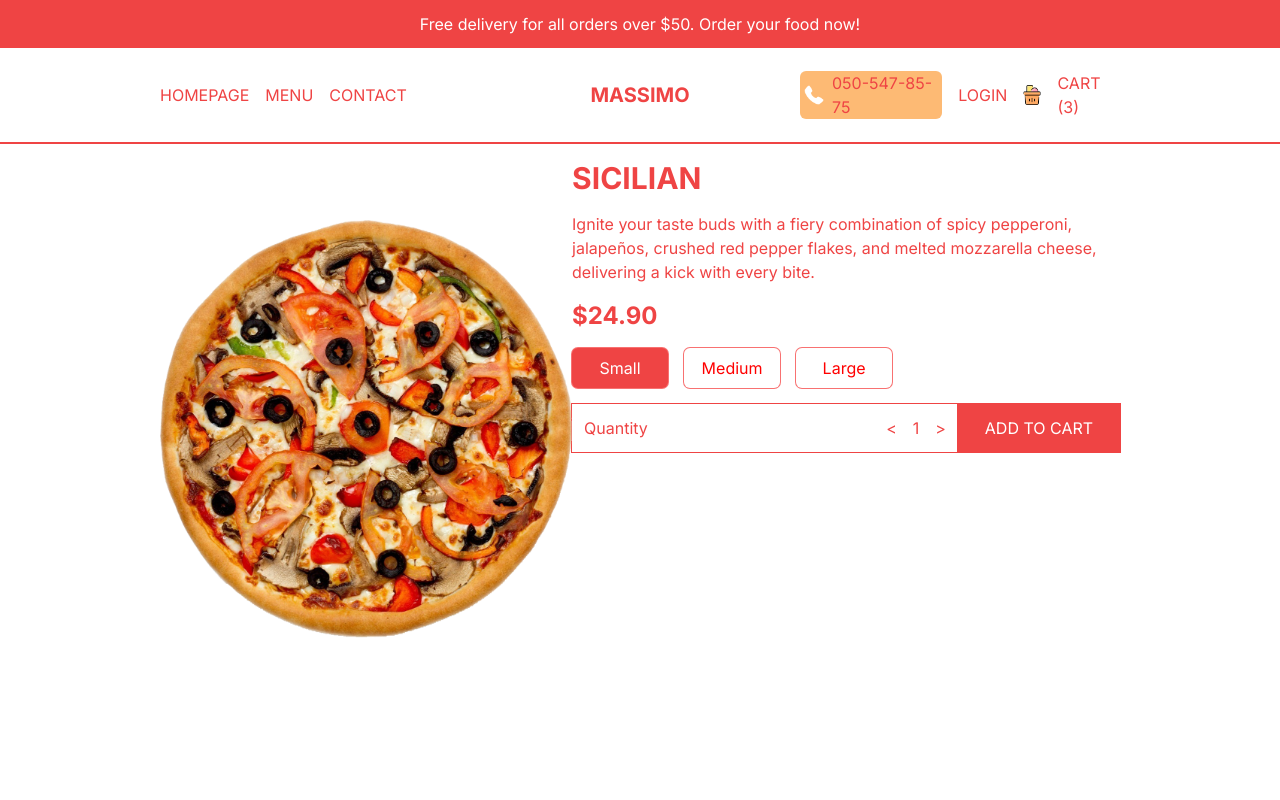
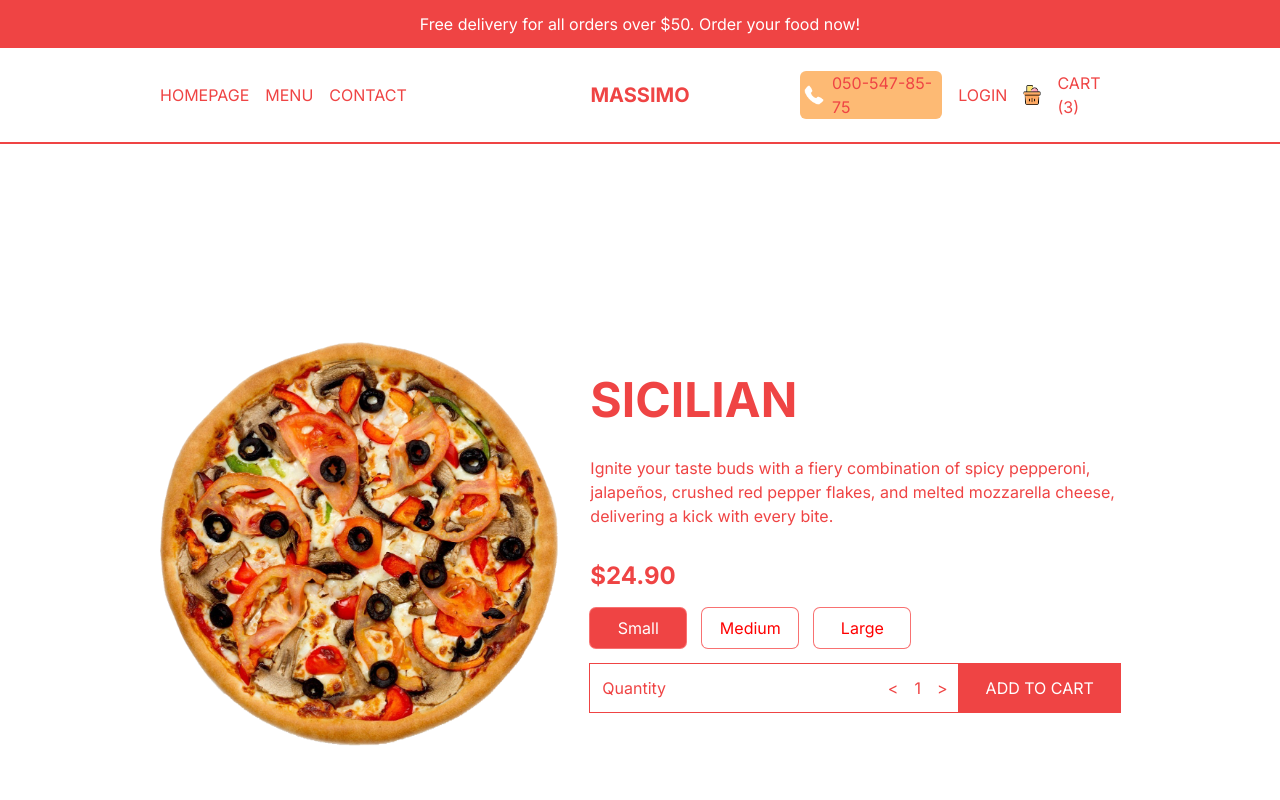
Before and after one commit to KenanRamazanov/RestaurantApp-TypeScript, a Next.js app: page /product/1 in a window 1280 px wide. Shown: the top 800 px of the page. Built offline with nearby package versions, Linux system fonts and the light colour scheme.

Commit message:
Final of DetailingPage

```diff
--- a/src/app/product/[id]/page.tsx
+++ b/src/app/product/[id]/page.tsx
@@ -1,3 +1,4 @@
+
 import Price from '@/components/Price'
 import { singleProduct } from '@/components/data'
 import Image from 'next/image'
@@ -7,7 +8,7 @@
 const SingleProduct = () => {
 
   return (
-    <div className='p-4 lg:px-20 xl:px-40 h-screen flex flex-col justify-around text-red-500 md:flex-row'>
+    <div className='p-4 lg:px-20 xl:px-40 h-screen flex flex-col justify-around text-red-500 md:flex-row md:gap-8 md:items-center'>
       {/* Image Container */}
       {singleProduct.img && (
         <div className="relative w-full h-1/2 md:h-[70%]">
@@ -20,8 +21,8 @@
         </div>
       )}
       {/* Text Container */}
-      <div className='h-1/2 flex flex-col gap-4'>
-        <h1 className='text-3xl font-bold uppercase'>{singleProduct.title}</h1>
+      <div className='h-1/2 flex flex-col gap-4 md:h-[70%] md:justify-center md:gap-6 xl:gap-8'>
+        <h1 className='text-3xl font-bold uppercase xl:text-5xl'>{singleProduct.title}</h1>
         <p>{singleProduct.desc}</p>
         <Price price={singleProduct.price} id={singleProduct.id} options={singleProduct.options}/>
       </div>
--- a/src/components/Price.tsx
+++ b/src/components/Price.tsx
@@ -1,5 +1,5 @@
 "use client"
-import React, { useState } from 'react'
+import React, { useEffect, useState } from 'react'
 
 type Props ={
     price:number;
@@ -12,6 +12,9 @@
 const [quantity,setQuantity] = useState(1)
 const [selected,setSelected] = useState(0)
 
+useEffect(()=>{
+setTotal(quantity*(options ? price + options[selected].additionalPrice : price))
+},[quantity,selected,options,price]);
 
   return (
     <div className='flex flex-col gap-4'>
```
